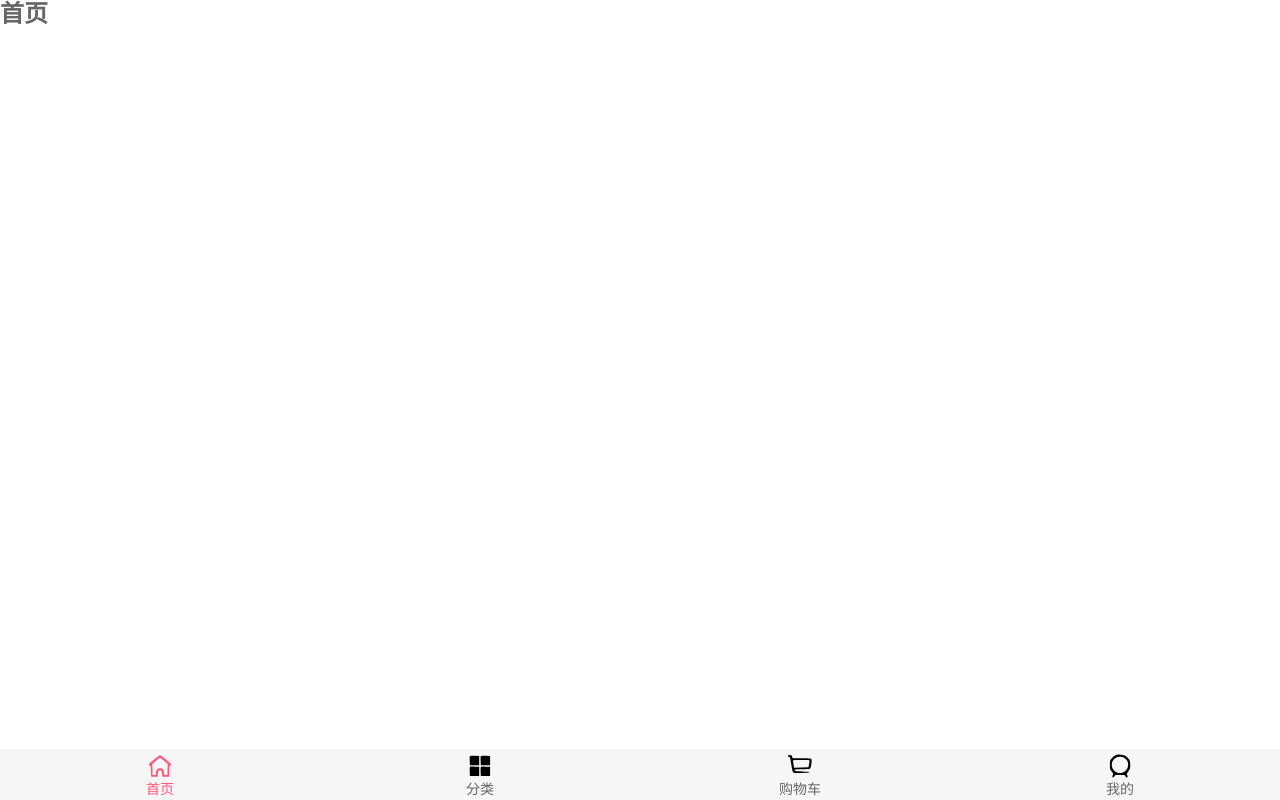
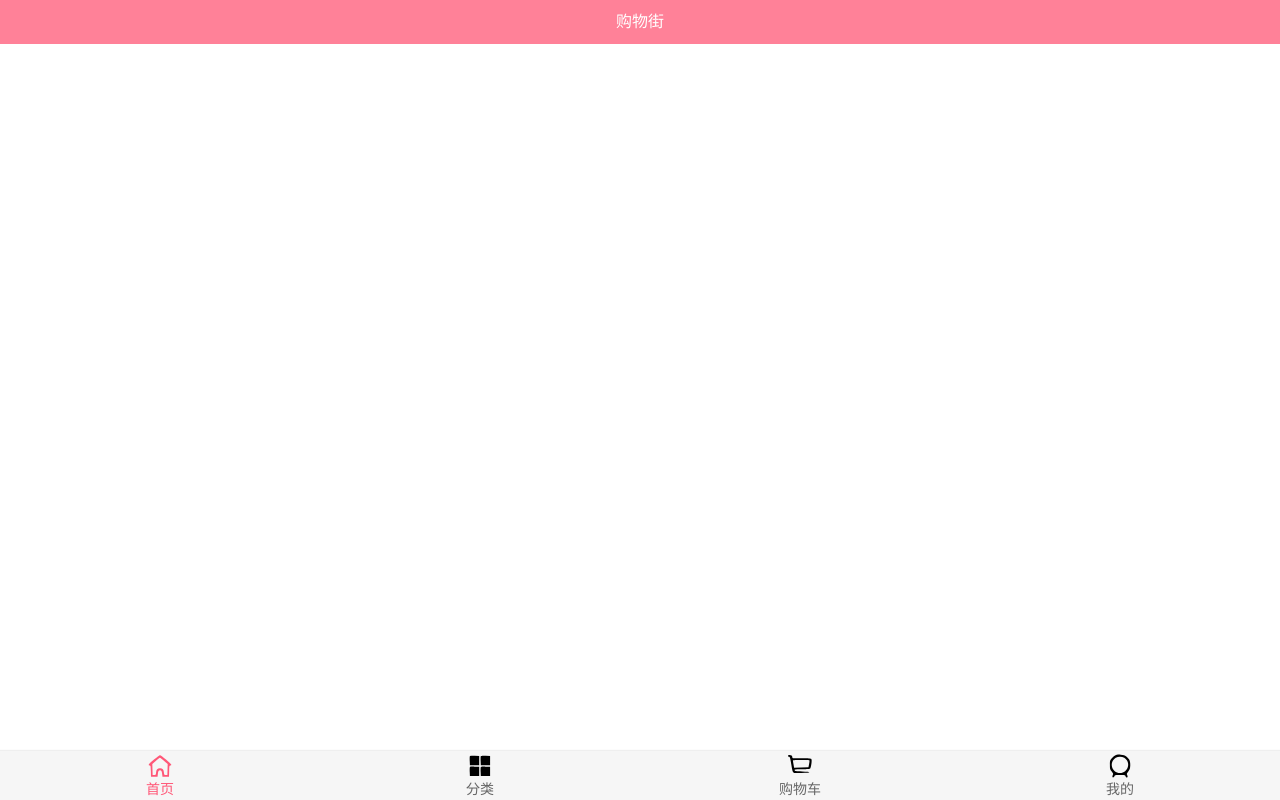
Before and after one commit to mr-hanwy/supermall, a Vue app: page /home in a window 1280 px wide. Built offline with nearby package versions, Linux system fonts and the light colour scheme.

Commit message:
实现顶部标题栏

```diff
--- a/src/views/home/Home.vue
+++ b/src/views/home/Home.vue
@@ -1,12 +1,26 @@
 <template>
-  <h2>首页</h2>
+  <div>
+    <nav-bar class="nav-bar">
+      <div slot="nav-bar-center">购物街</div>
+    </nav-bar>
+  </div>
 </template>
 
 <script>
+import NavBar from "components/commons/navBar/NavBar";
+
 export default {
-  name: "Home"
+  name: "Home",
+  components: {
+    NavBar
+  }
 }
 </script>
 
 <style scoped>
+.nav-bar {
+  text-align: center;
+  color: #fff;
+  background-color: var(--color-tint);
+}
 </style>
```
